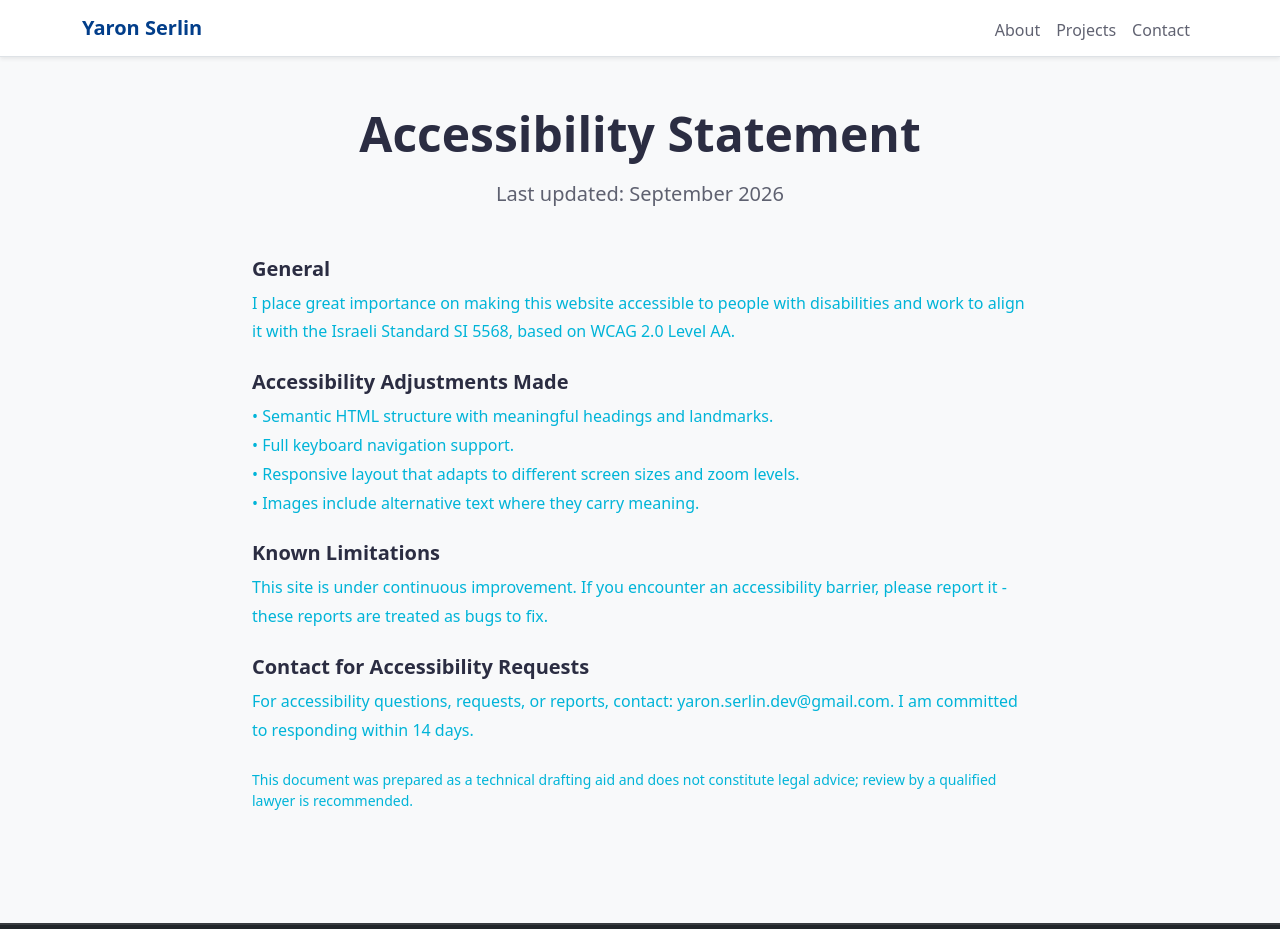
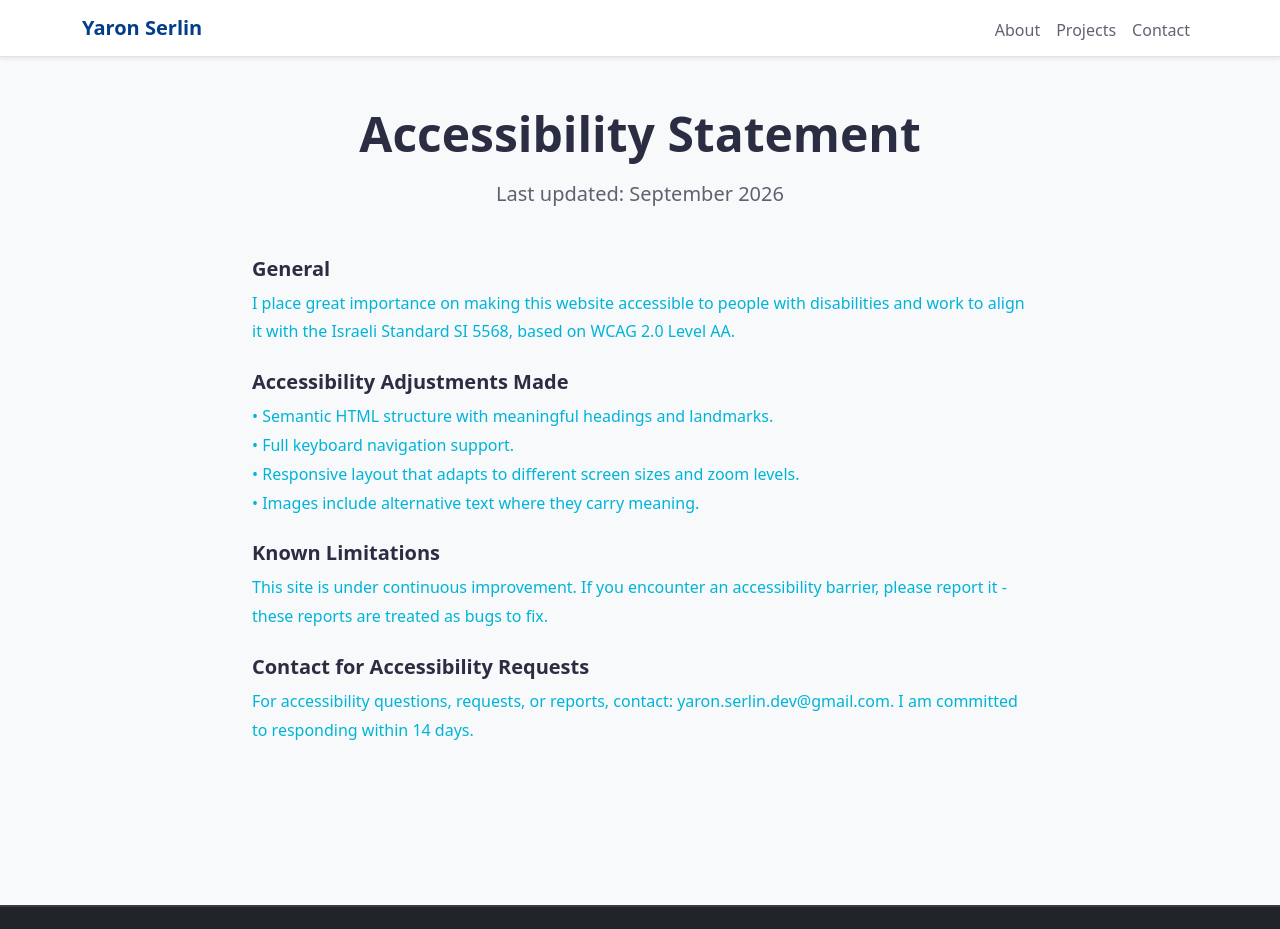
Before and after one commit to yaronserlin/portfolio, a React (Vite) app: page /accessibility in a window 1280 px wide. Shown: the top 929 px of the page. Built offline with nearby package versions, Linux system fonts and the light colour scheme; no server answers.

Commit message:
Remove legal disclaimer from AccessibilityPage
Removed legal disclaimer paragraph from AccessibilityPage.

```diff
--- a/src/pages/AccessibilityPage.jsx
+++ b/src/pages/AccessibilityPage.jsx
@@ -46,10 +46,6 @@ const AccessibilityPage = () => {
                         <p className="text-secondary" style={{ whiteSpace: 'pre-line', lineHeight: 1.8 }}>{s.content}</p>
                     </div>
                 ))}
-                <p className="text-secondary small mt-4">
-                    This document was prepared as a technical drafting aid and does not constitute legal advice;
-                    review by a qualified lawyer is recommended.
-                </p>
             </Container>
         </section>
     );
```
